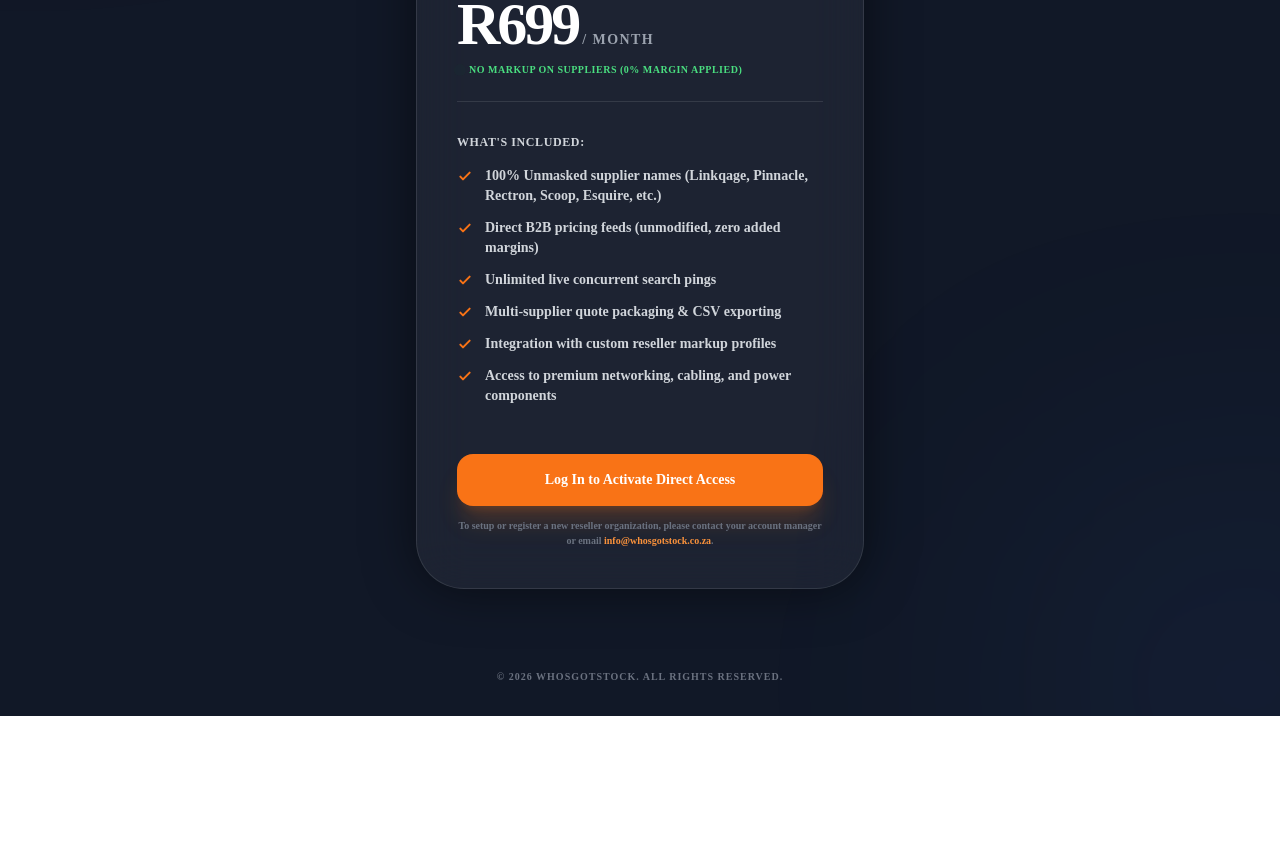
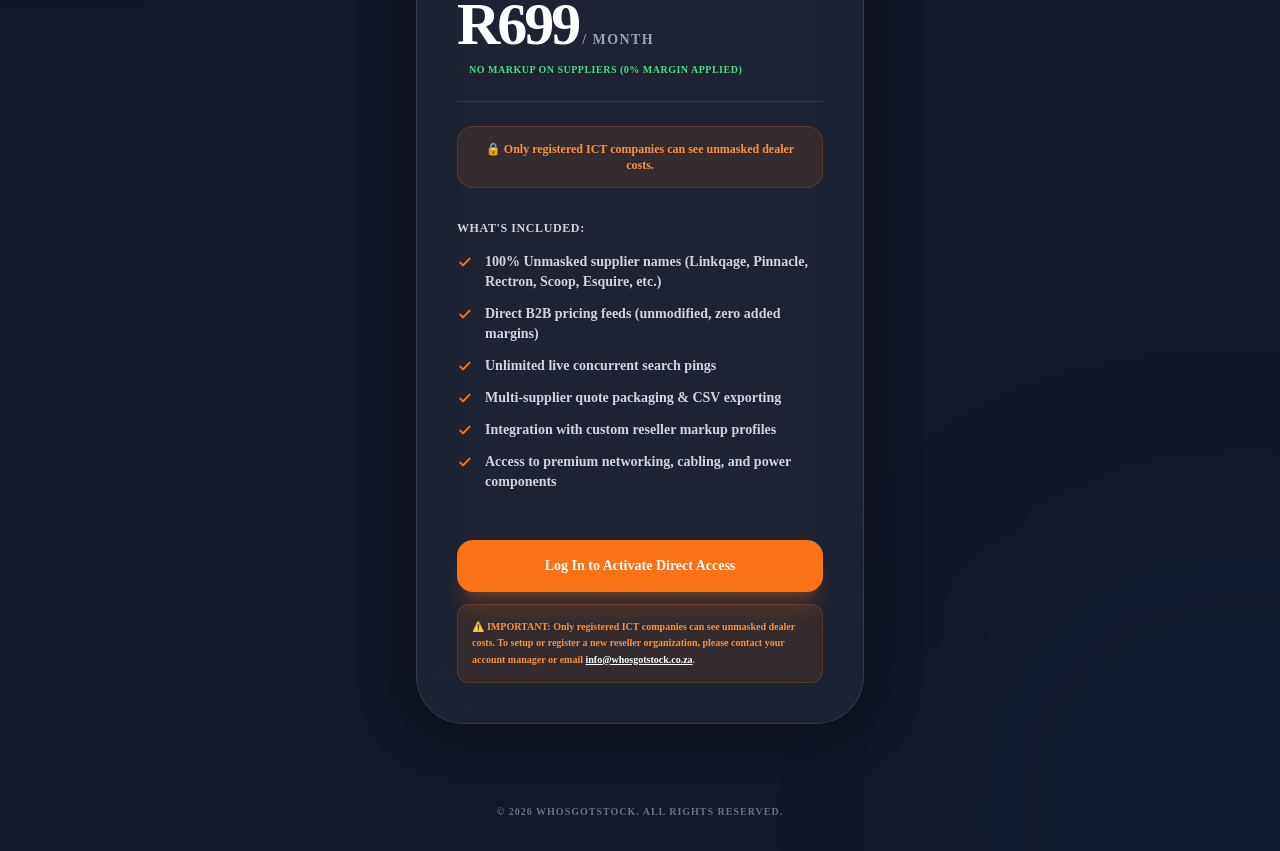
Before and after one commit to blakethebuilder/whosgotstock2, a Next.js app in the folder web/: page /pricing in a window 1280 px wide. Shown: the part 520-1371 px from the top of the page. Before the commit the page ends 1236 px from the top, so only its background shows below. Built offline with nearby package versions, Linux system fonts and the light colour scheme; no server answers.

Commit message:
Feat: Add ICT restriction message directly inside pricing card

```diff
--- a/web/app/pricing/page.tsx
+++ b/web/app/pricing/page.tsx
@@ -66,6 +66,11 @@ export default function PricingPage() {
               </p>
             </div>
 
+            {/* ICT Restricted access warning */}
+            <div className="p-3.5 bg-orange-500/10 border border-orange-500/20 text-orange-400 rounded-2xl text-xs font-black text-center flex items-center justify-center gap-2">
+              🔒 Only registered ICT companies can see unmasked dealer costs.
+            </div>
+
             {/* Features */}
             <div className="space-y-4 py-2">
               <h3 className="text-xs font-black uppercase tracking-wider text-gray-300">What's included:</h3>
@@ -96,9 +101,9 @@ export default function PricingPage() {
               >
                 Log In to Activate Direct Access
               </Link>
-              <p className="text-[10px] text-gray-500 font-bold leading-normal">
-                To setup or register a new reseller organization, please contact your account manager or email <span className="text-orange-400">info@whosgotstock.co.za</span>.
-              </p>
+              <div className="bg-orange-500/10 border border-orange-500/20 rounded-xl p-3.5 text-[10px] text-orange-400 font-bold leading-relaxed text-left">
+                ⚠️ IMPORTANT: Only registered ICT companies can see unmasked dealer costs. To setup or register a new reseller organization, please contact your account manager or email <span className="underline text-white">info@whosgotstock.co.za</span>.
+              </div>
             </div>
           </div>
         </div>
```
